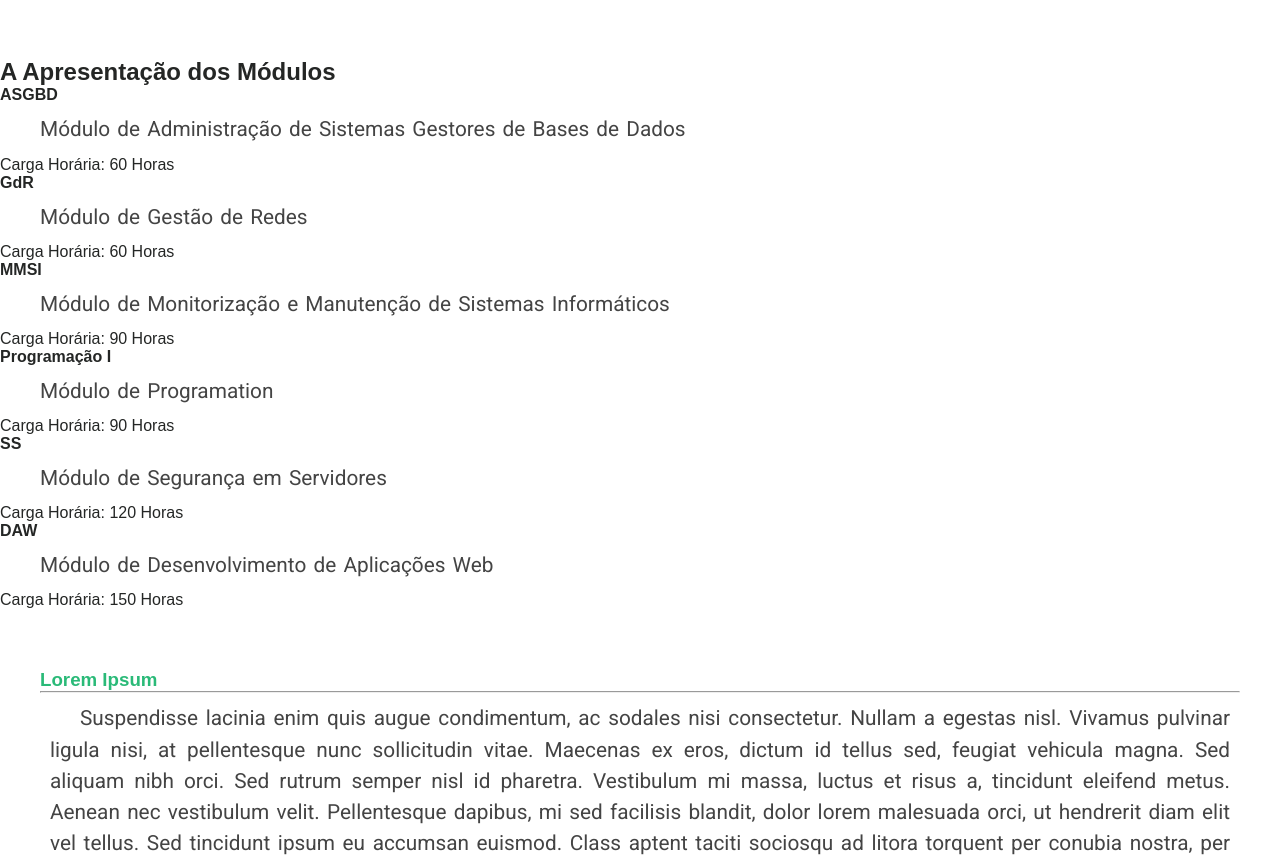
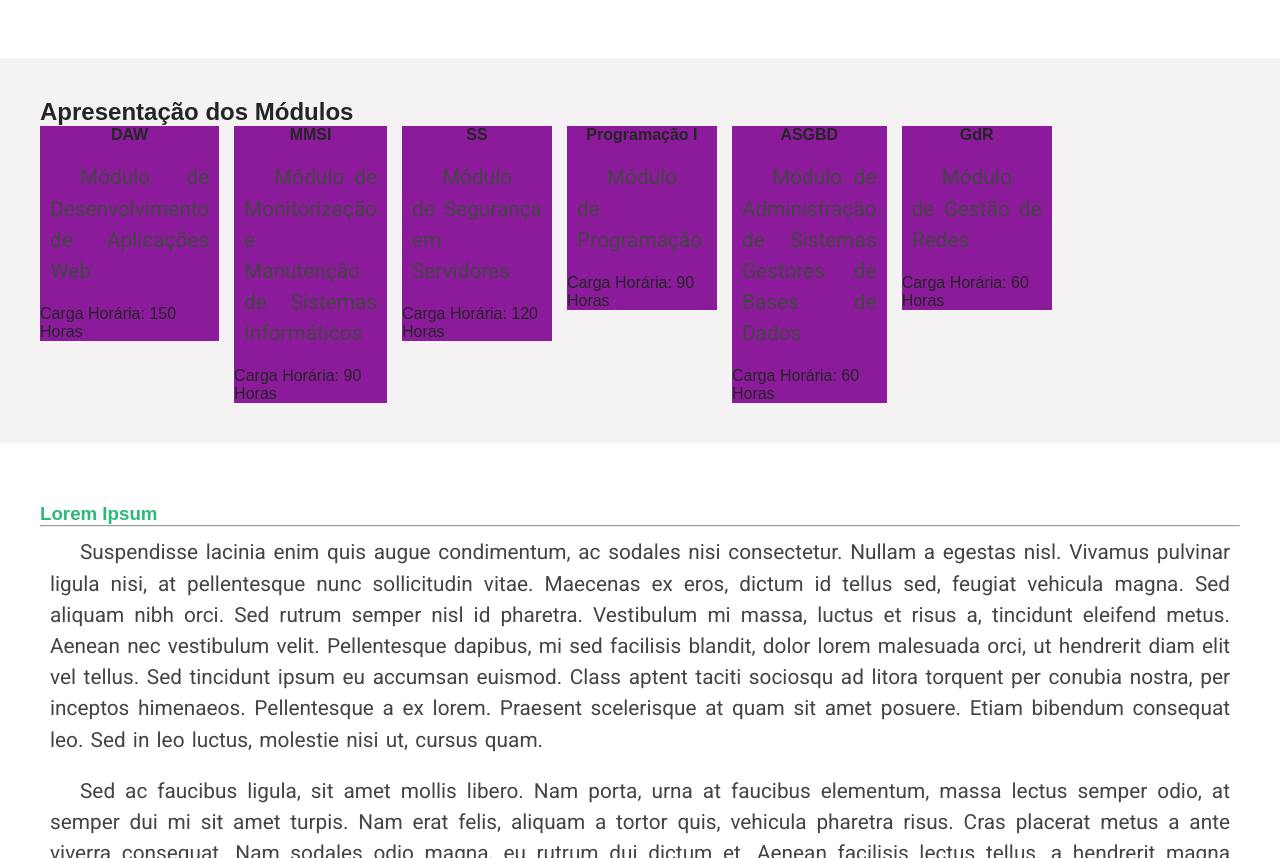
Before and after one commit to RicLps/asibd-site-rl, a plain HTML site: page index.html in a window 1280 px wide. Shown: the part 1404-2262 px from the top of the page. Drawn offline with Linux system fonts and the light colour scheme.

Commit message:
CSS Flex Part II

```diff
--- a/index.html
+++ b/index.html
@@ -62,15 +62,15 @@
         </div>
       </section>
 
-      <section>
+      <section class="modules-outter">
         <div>
-          <h2>A Apresentação dos Módulos</h2>
+          <h2>Apresentação dos Módulos</h2>
         </div>
 
         <!-- Cartoes com os modulos -->
         <div class="modules-container">
           <!-- Cartao 1 -->
-          <div class="module-card">
+          <div class="module-card" id="card-asgbd">
             <div class="card-head">
               <h4>ASGBD</h4>
             </div>
@@ -82,7 +82,7 @@
             </div>
           </div>
           <!-- Cartao 2 -->
-          <div class="module-card">
+          <div class="module-card" id="card-gdr">
             <div class="card-head">
               <h4>GdR</h4>
             </div>
@@ -94,7 +94,7 @@
             </div>
           </div>
           <!-- Cartao 3 -->
-          <div class="module-card">
+          <div class="module-card" id="card-mmsi">
             <div class="card-head">
               <h4>MMSI</h4>
             </div>
@@ -106,19 +106,19 @@
             </div>
           </div>
           <!-- Cartao 4 -->
-          <div class="module-card">
+          <div class="module-card" id="card-prog">
             <div class="card-head">
               <h4>Programação I</h4>
             </div>
             <div class="card-description">
-              <p>Módulo de Programation</p>
+              <p>Módulo de Programação</p>
             </div>
             <div class="card-footer">
               <span>Carga Horária: 90 Horas</span>
             </div>
           </div>
           <!-- Cartao 5 -->
-          <div class="module-card">
+          <div class="module-card" id="card-ss">
             <div class="card-head">
               <h4>SS</h4>
             </div>
@@ -130,7 +130,7 @@
             </div>
           </div>
           <!-- Cartao 6 -->
-          <div class="module-card">
+          <div class="module-card" id="card-daw">
             <div class="card-head">
               <h4>DAW</h4>
             </div>
--- a/styles/main.css
+++ b/styles/main.css
@@ -103,3 +103,61 @@ section > h1 {
   text-align: center;
   text-shadow: 4px 1px #2aba78;
 }
+
+/* =========================== */
+
+.modules-outter {
+  display: flex;
+  flex-direction: column;
+  padding: 40px;
+  background-color: rgb(244, 242, 242)
+}
+
+.modules-container {
+  display: flex;
+  flex-direction: row;
+  flex-wrap: wrap;
+  gap: 15px;
+  justify-content: flex-start;
+  align-items: flex-start;
+}
+
+.module-card {
+  display: flex;
+  flex-direction: column;
+  gap: 8px;
+  justify-content: center;
+  align-items: center;
+  width: 400px;
+  background-color: rgb(140, 27, 155)
+}
+
+#card-asgbd {
+  flex-basis: 150px;
+  order: 5;
+}
+
+#card-daw {
+  flex-basis: 150px;
+  order: 1;
+}
+
+#card-ss {
+  flex-basis: 150px;
+  order: 3;
+}
+
+#card-gdr {
+  flex-basis: 150px;
+  order: 6;
+}
+
+#card-prog {
+  flex-basis: 150px;
+  order: 4;
+}
+
+#card-mmsi {
+  flex-basis: 150px;
+  order: 2;
+}
```
